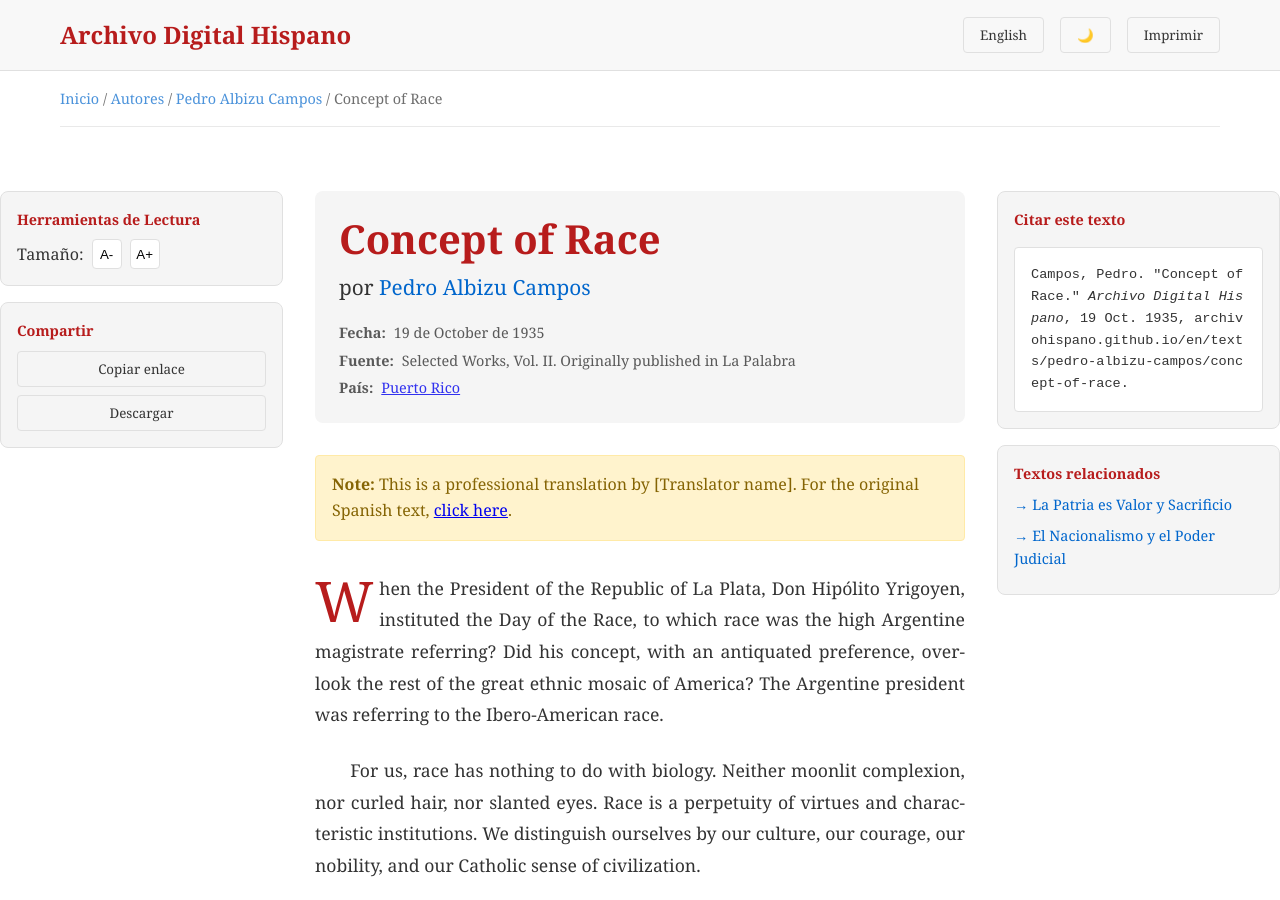
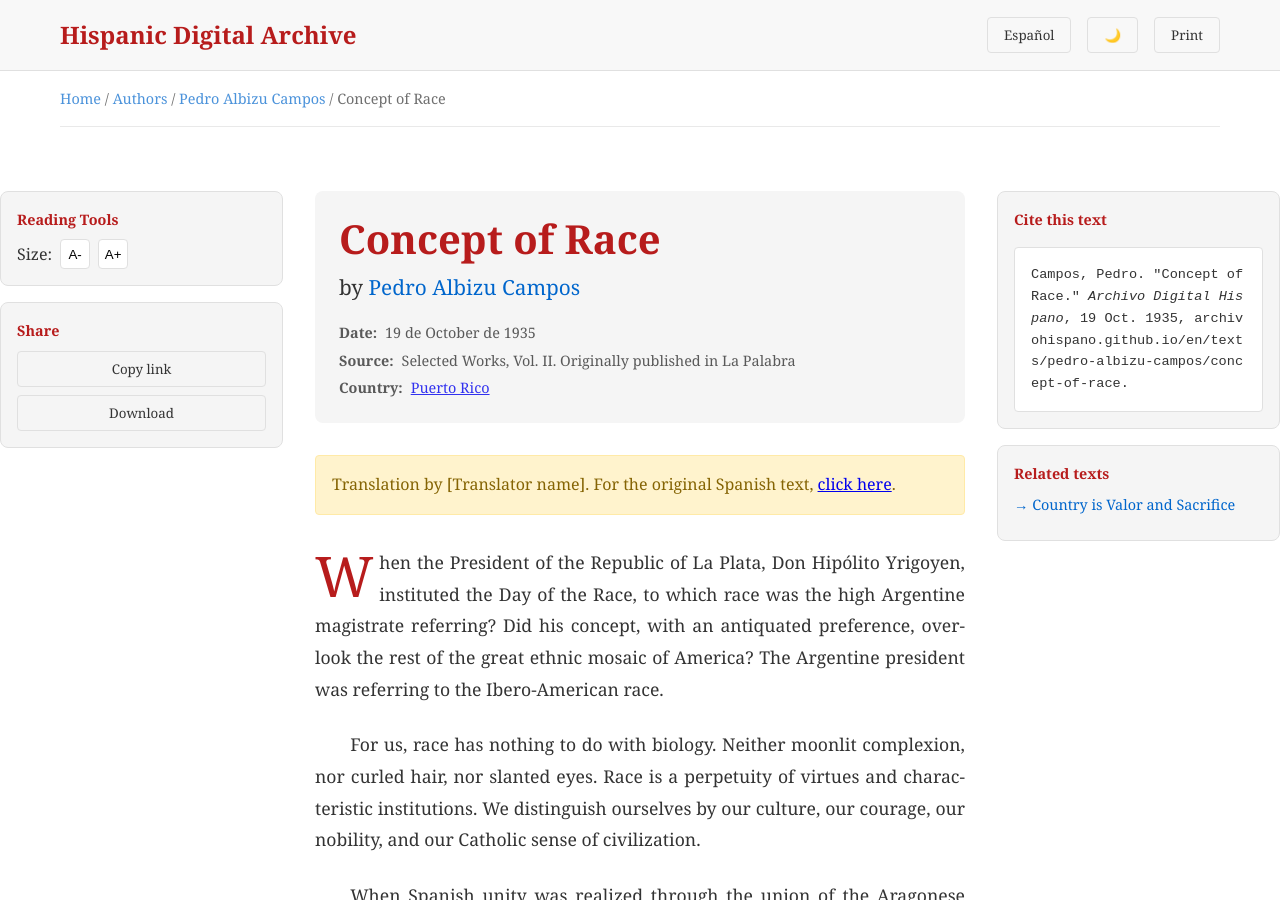
Before and after one commit to archivohispano/archivo, a Jekyll site: the page built from _texts/en/pedro-albizu-campos/concept-of-race.md, in a window 1280 px wide and 900 px high. Built offline with Jekyll 4.4.1, drawn with Linux system fonts in a browser that asks for light colours; some of the changed text lies outside the part shown.

Commit message:
Update text.html

```diff
--- a/_layouts/text.html
+++ b/_layouts/text.html
@@ -5,11 +5,11 @@ layout: default
 <header>
     <div class="container">
         <div class="header-content">
-            <a href="/" class="logo">Archivo Digital Hispano</a>
+            <a href="/" class="logo">{% if page.lang == 'en' %}Hispanic Digital Archive{% else %}Archivo Digital Hispano{% endif %}</a>
             <div class="header-controls">
-                <button class="control-btn" onclick="toggleLanguage()">English</button>
+                <button class="control-btn" onclick="toggleLanguage()">{% if page.lang == 'en' %}Español{% else %}English{% endif %}</button>
                 <button class="control-btn" onclick="toggleTheme()">🌙</button>
-                <button class="control-btn" onclick="window.print()">Imprimir</button>
+                <button class="control-btn" onclick="window.print()">{% if page.lang == 'en' %}Print{% else %}Imprimir{% endif %}</button>
             </div>
         </div>
     </div>
@@ -17,9 +17,9 @@ layout: default
 
 <div class="container">
     <nav class="breadcrumb">
-        <a href="/">Inicio</a> /
-        <a href="/es/autores">Autores</a> /
-        <a href="/es/autores/{{ page.author }}">{{ page.author_name }}</a> /
+        <a href="/">{% if page.lang == 'en' %}Home{% else %}Inicio{% endif %}</a> /
+        <a href="/{{ page.lang }}/autores">{% if page.lang == 'en' %}Authors{% else %}Autores{% endif %}</a> /
+        <a href="/{{ page.lang }}/autores/{{ page.author }}">{{ page.author_name }}</a> /
         <span>{{ page.title }}</span>
     </nav>
 </div>
@@ -27,10 +27,10 @@ layout: default
 <main class="content-wrapper">
     <aside class="sidebar-left">
         <div class="tool-panel">
-            <h3>Herramientas de Lectura</h3>
+            <h3>{% if page.lang == 'en' %}Reading Tools{% else %}Herramientas de Lectura{% endif %}</h3>
             <div class="reading-controls">
                 <div class="font-size-controls">
-                    <span>Tamaño:</span>
+                    <span>{% if page.lang == 'en' %}Size:{% else %}Tamaño:{% endif %}</span>
                     <button onclick="changeFontSize(-1)">A-</button>
                     <button onclick="changeFontSize(1)">A+</button>
                 </div>
@@ -38,10 +38,10 @@ layout: default
         </div>
 
         <div class="tool-panel">
-            <h3>Compartir</h3>
+            <h3>{% if page.lang == 'en' %}Share{% else %}Compartir{% endif %}</h3>
             <div style="display: flex; flex-direction: column; gap: 0.5rem;">
-                <button class="control-btn" onclick="copyLink()">Copiar enlace</button>
-                <button class="control-btn" onclick="downloadText()">Descargar</button>
+                <button class="control-btn" onclick="copyLink()">{% if page.lang == 'en' %}Copy link{% else %}Copiar enlace{% endif %}</button>
+                <button class="control-btn" onclick="downloadText()">{% if page.lang == 'en' %}Download{% else %}Descargar{% endif %}</button>
             </div>
         </div>
     </aside>
@@ -50,27 +50,27 @@ layout: default
         <div class="text-metadata">
             <h1 class="text-title">{{ page.title }}</h1>
             <div class="text-author">
-                por <a href="/es/autores/{{ page.author }}">{{ page.author_name }}</a>
+                {% if page.lang == 'en' %}by{% else %}por{% endif %} <a href="/{{ page.lang }}/autores/{{ page.author }}">{{ page.author_name }}</a>
             </div>
             <div class="metadata-details">
                 <div class="metadata-item">
-                    <span class="metadata-label">Fecha:</span>
+                    <span class="metadata-label">{% if page.lang == 'en' %}Date:{% else %}Fecha:{% endif %}</span>
                     <span>{{ page.date | date: "%-d de %B de %Y" }}</span>
                 </div>
                 <div class="metadata-item">
-                    <span class="metadata-label">Fuente:</span>
+                    <span class="metadata-label">{% if page.lang == 'en' %}Source:{% else %}Fuente:{% endif %}</span>
                     <span>{{ page.source_detail }}</span>
                 </div>
                 <div class="metadata-item">
-                    <span class="metadata-label">País:</span>
-                    <span><a href="/es/paises/{{ page.country }}">Puerto Rico</a></span>
+                    <span class="metadata-label">{% if page.lang == 'en' %}Country:{% else %}País:{% endif %}</span>
+                    <span><a href="/{{ page.lang }}/paises/{{ page.country }}">Puerto Rico</a></span>
                 </div>
             </div>
         </div>
 
         {% if page.lang == "en" and page.translator %}
         <div class="translation-notice">
-            <strong>Note:</strong> This is a professional translation by {{ page.translator }}{% if page.translation_reviewer %}, reviewed by {{ page.translation_reviewer }}{% endif %}.
+            Translation by {{ page.translator }}{% if page.translation_reviewer %}, reviewed by {{ page.translation_reviewer }}{% endif %}.
             For the original Spanish text, <a href="{{ page.spanish_version }}">click here</a>.
         </div>
         {% endif %}
@@ -80,26 +80,23 @@ layout: default
         </div>
 
         <footer class="text-footer">
-            <p>Este texto es parte del dominio público. Puede ser copiado y distribuido libremente.</p>
+            <p>{% if page.lang == 'en' %}This text is in the public domain and may be freely copied and distributed.{% else %}Este texto es parte del dominio público. Puede ser copiado y distribuido libremente.{% endif %}</p>
         </footer>
     </article>
 
     <aside class="sidebar-right">
         <div class="tool-panel">
-            <h3>Citar este texto</h3>
+            <h3>{% if page.lang == 'en' %}Cite this text{% else %}Citar este texto{% endif %}</h3>
             <div class="citation-box">
                 {{ page.author_name | split: " " | last }}, {{ page.author_name | split: " " | first }}. "{{ page.title }}." <em>Archivo Digital Hispano</em>, {{ page.date | date: "%-d %b. %Y" }}, archivohispano.github.io{{ page.url }}.
             </div>
         </div>
 
         <div class="tool-panel">
-            <h3>Textos relacionados</h3>
+            <h3>{% if page.lang == 'en' %}Related texts{% else %}Textos relacionados{% endif %}</h3>
             <ul style="list-style: none; font-size: 0.9rem;">
                 <li style="margin: 0.5rem 0;">
-                    <a href="#" style="color: var(--link-color); text-decoration: none;">→ La Patria es Valor y Sacrificio</a>
-                </li>
-                <li style="margin: 0.5rem 0;">
-                    <a href="#" style="color: var(--link-color); text-decoration: none;">→ El Nacionalismo y el Poder Judicial</a>
+                    <a href="#" style="color: var(--link-color); text-decoration: none;">→ {% if page.lang == 'en' %}Country is Valor and Sacrifice{% else %}La Patria es Valor y Sacrificio{% endif %}</a>
                 </li>
             </ul>
         </div>
```
